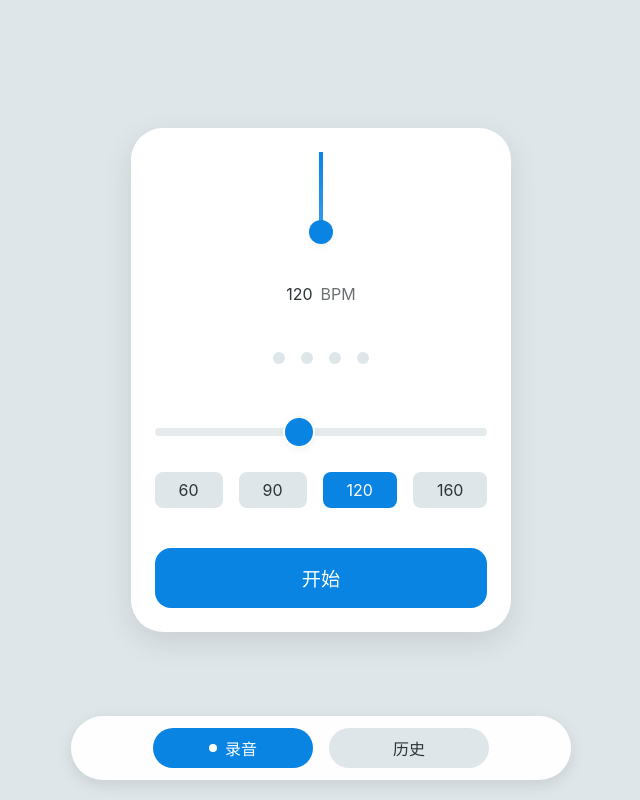
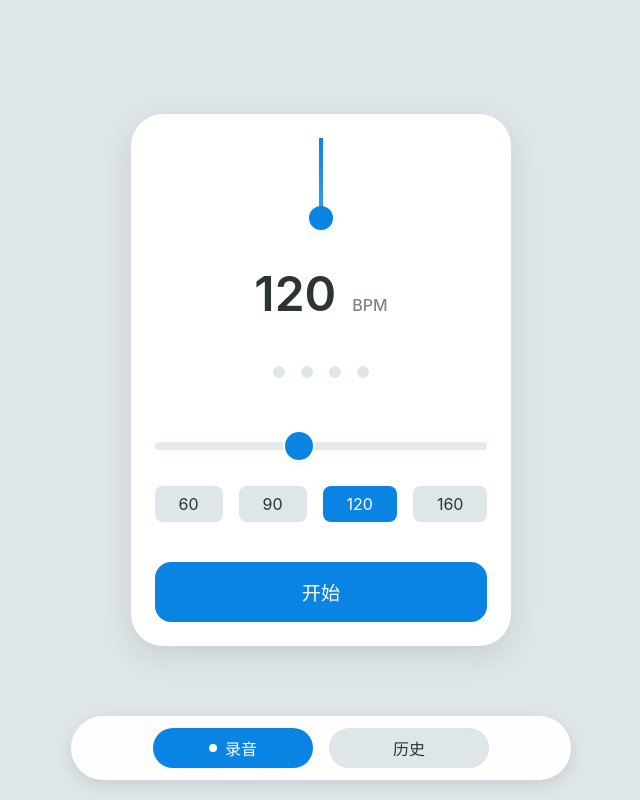
Before and after one commit to iola1999/metronome, a React (Vite) app: page / in a window 1280 px wide. Shown: the whole page, without its empty margins (319-959 px from the left). Built offline with nearby package versions, Linux system fonts and the light colour scheme.

Commit message:
chore: styled component

```diff
--- a/src/components/Metronome.tsx
+++ b/src/components/Metronome.tsx
@@ -13,6 +13,7 @@ import {
   TempoSlider,
   TempoPresets,
   PresetButton,
+  TempoNumber,
 } from "../styles/components/MetronomeStyles";
 import { Button } from "../styles/components";
 
@@ -36,6 +37,7 @@ export const Metronome = ({ isPlaying, onPlayingChange }: MetronomeProps) => {
   const tickTimeoutRef = useRef<number | null>(null);
   const beatCountRef = useRef(-1);
   const [isDragging, setIsDragging] = useState(false);
+  const [isTempoChanging, setIsTempoChanging] = useState(false);
 
   useEffect(() => {
     localStorage.setItem("lastTempo", tempo.toString());
@@ -114,6 +116,9 @@ export const Metronome = ({ isPlaying, onPlayingChange }: MetronomeProps) => {
   const handleTempoChange = (newTempo: number) => {
     const clampedTempo = Math.min(Math.max(newTempo, 30), 240);
     setTempo(clampedTempo);
+
+    setIsTempoChanging(true);
+    setTimeout(() => setIsTempoChanging(false), 300);
   };
 
   return (
@@ -129,7 +134,9 @@ export const Metronome = ({ isPlaying, onPlayingChange }: MetronomeProps) => {
       </PendulumContainer>
 
       <TempoDisplay>
-        <span>{tempo}</span>
+        <TempoNumber className={isTempoChanging ? 'changing' : ''}>
+          {tempo}
+        </TempoNumber>
         <BpmText>BPM</BpmText>
       </TempoDisplay>
 
--- a/src/styles/components/MetronomeStyles.ts
+++ b/src/styles/components/MetronomeStyles.ts
@@ -61,12 +61,42 @@ export const PendulumBob = styled.div`
 export const TempoDisplay = styled.div`
   text-align: center;
   margin-bottom: ${({ theme }) => theme.spacing.sm};
+  display: flex;
+  align-items: baseline;
+  justify-content: center;
+  gap: ${({ theme }) => theme.spacing.xs};
+`;
+
+export const TempoNumber = styled.span`
+  font-size: 3rem;
+  font-weight: 600;
+  color: ${({ theme }) => theme.colors.primary};
+  line-height: 1;
+  transition: all 0.3s cubic-bezier(0.4, 0, 0.2, 1);
+
+  &.changing {
+    animation: tempoChange 0.3s cubic-bezier(0.4, 0, 0.2, 1);
+  }
+
+  @keyframes tempoChange {
+    0% {
+      transform: scale(1);
+    }
+    50% {
+      transform: scale(1.2);
+      color: ${({ theme }) => theme.colors.accent};
+    }
+    100% {
+      transform: scale(1);
+    }
+  }
 `;
 
 export const BpmText = styled.span`
   font-size: 1rem;
-  opacity: 0.7;
+  opacity: 0.6;
   margin-left: ${({ theme }) => theme.spacing.xs};
+  font-weight: 500;
 `;
 
 export const BeatIndicator = styled.div`
@@ -143,11 +173,16 @@ export const PresetButton = styled.button<{ active?: boolean }>`
     active ? theme.colors.accent : theme.colors.background};
   color: ${({ theme, active }) => (active ? "white" : theme.colors.primary)};
   border-radius: ${({ theme }) => theme.borderRadius.sm};
-  transition: ${({ theme }) => theme.transitions.default};
+  transition: all 0.3s cubic-bezier(0.4, 0, 0.2, 1);
+  transform-origin: center;
 
   &:hover {
     background-color: ${({ theme }) => theme.colors.accent};
     color: white;
     transform: translateY(-2px);
   }
+
+  &:active {
+    transform: scale(0.95);
+  }
 `;
```
